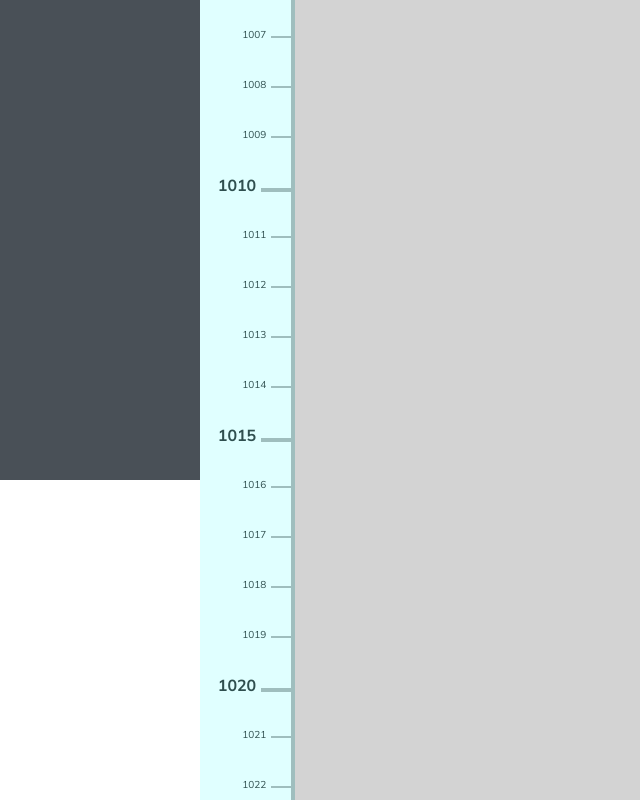
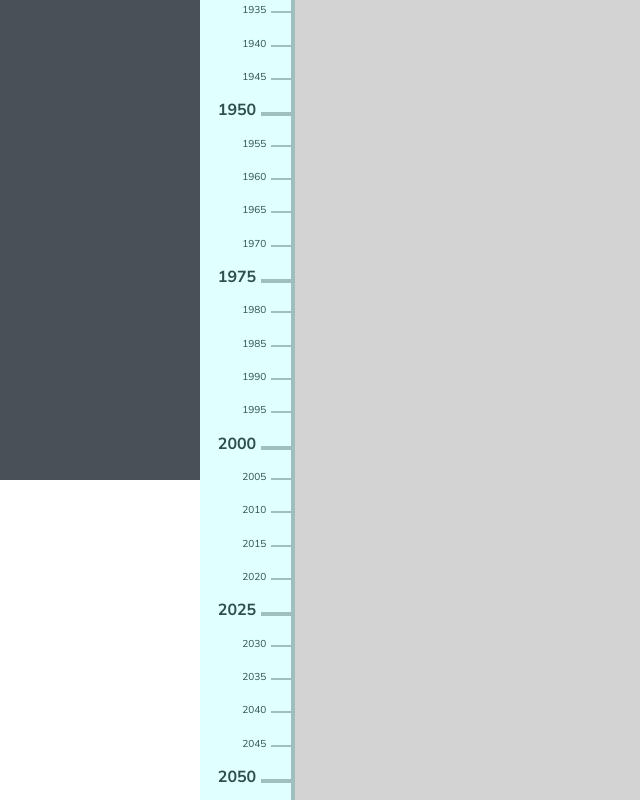
Before and after one commit to JacksonRudd/When, a React (Vite) app in the folder when/: page / in a window 1280 px wide. Shown: the part 340-1140 px from the top of the page, without its empty margins (0-640 px from the left). Built offline with nearby package versions, Linux system fonts and the light colour scheme.

Commit message:
autoscrolling

```diff
--- a/when/src/Timeline.tsx
+++ b/when/src/Timeline.tsx
@@ -12,26 +12,20 @@ interface timelineProps {
 }
 function Timeline({ storyState }: timelineProps) {
   // get the first date (or 1905) then pipe to subtract five years
-  const [pixelsPerYear, setPixelsPerYear] = useState(50);
-
-  const handleZoom = (e: React.WheelEvent<HTMLDivElement>) => {
-    console.log("zooming", e.deltaY);
-    if (e.deltaY < 0) {
-      setPixelsPerYear(pixelsPerYear + 1);
-    } else {
-      setPixelsPerYear(pixelsPerYear - 1);
-    }
-  };
 
   const startYear =
     (getEarliestEvent(storyState)?.date.getFullYear() || 1905) - 10;
-  const start = new Date(1000, 0, 1);
   const endYear =
     (getMostRecentEvent(storyState)?.date.getFullYear() || 1995) + 50;
-  const end = new Date(endYear, 0, 1);
+
+  const year_delta = endYear - startYear;
+
+  const pixelsPerYear = 1000 / year_delta; // found empirically
   function yearsPerTickToPixelsPerYear(pixelsPerYear: number): number {
     const index = 50 / pixelsPerYear;
-    const options = [1, 2, 5, 10, 20, 50, 100, 200];
+    const options = [
+      1, 2, 5, 10, 20, 50, 100, 200, 250, 500, 1000, 2000, 2500, 5000,
+    ];
     const closest = options.reduce((prev, curr) =>
       Math.abs(curr - index) < Math.abs(prev - index) ? curr : prev
     );
@@ -39,6 +33,12 @@ function Timeline({ storyState }: timelineProps) {
     return closest;
   }
   const yearsPerTick = yearsPerTickToPixelsPerYear(pixelsPerYear); // should have values of 1, 5, 10, 20, 50, 100
+  const start = new Date(
+    startYear - (startYear % yearsPerTick) - 2 * yearsPerTick,
+    0,
+    1
+  );
+  const end = new Date(endYear, 0, 1);
   const pixelsPerTick = pixelsPerYear * yearsPerTick; // should have values between 50 and 100
   const eventModels = storyState.events;
   return (
```
